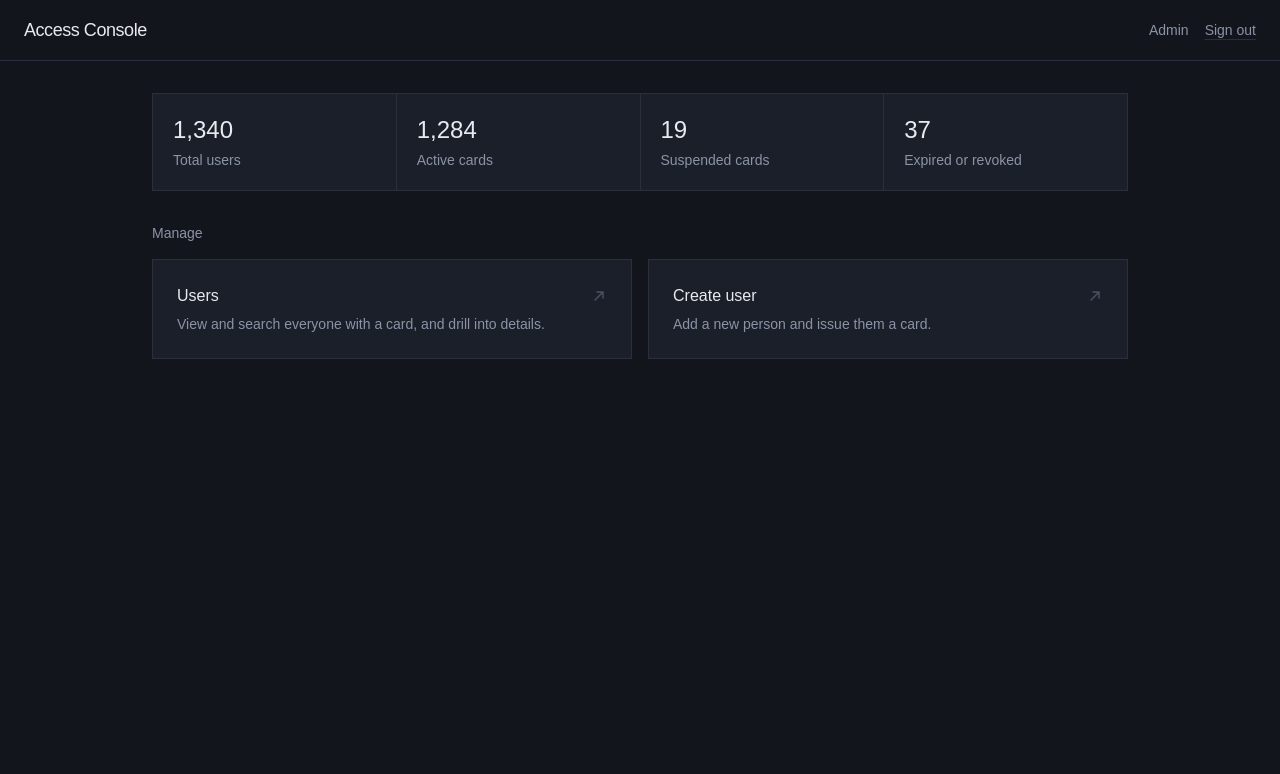
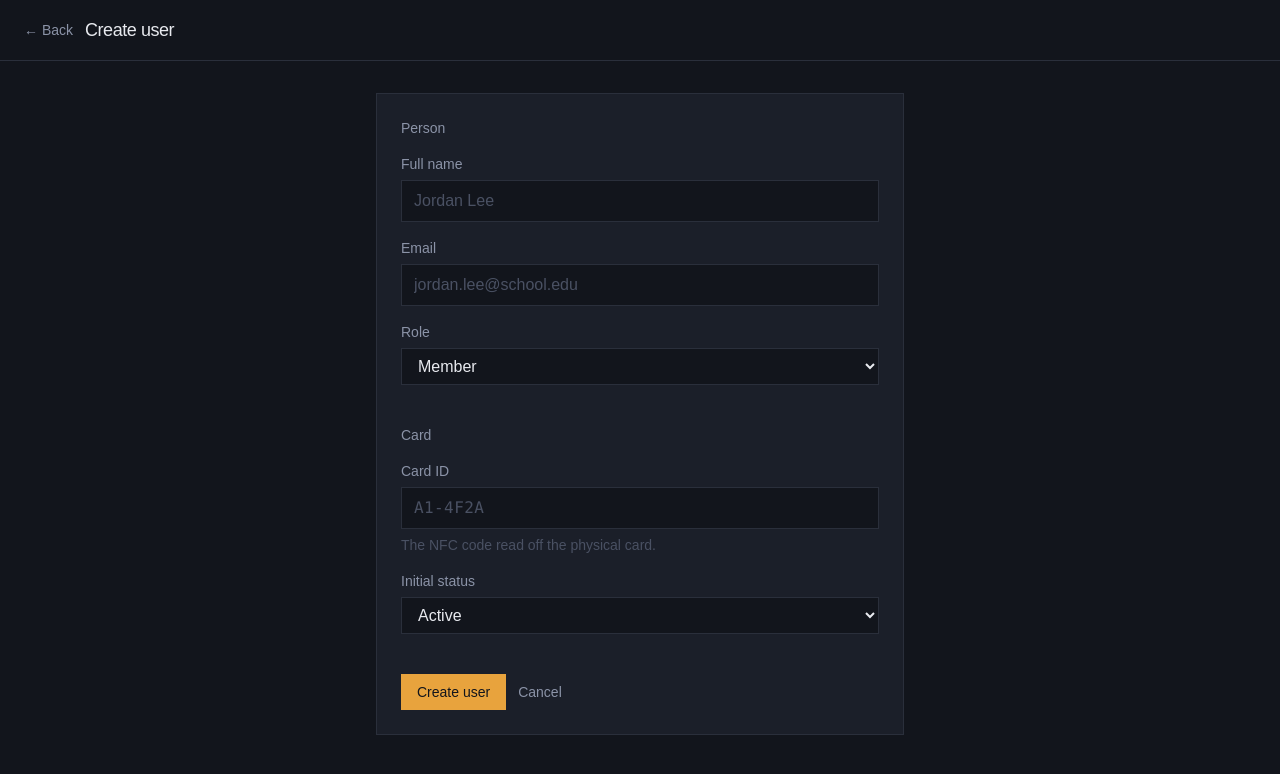
Before and after one commit to Kevuhn/attendance-frontend, a React (Vite) app in the folder attendance-frontend/: page /admin/createUser in a window 1280 px wide. Before the commit this address led to /. Shown: the top 774 px of the page. Built offline with nearby package versions, Linux system fonts and the light colour scheme.

Commit message:
feat: add create user page

```diff
--- a/attendance-frontend/src/App.tsx
+++ b/attendance-frontend/src/App.tsx
@@ -1,16 +1,17 @@
 import { BrowserRouter, Routes, Route, Navigate } from "react-router-dom";
 import UserLogin from "./routes/userLogin";
 import AdminDashboard from "./routes/adminDashboard";
+import CreateUser from "./routes/createUser";
 
 export default function App() {
   return (
     <BrowserRouter>
       <Routes>
         <Route path="/login" element={<UserLogin />} />
-        <Route path="/" element={<AdminDashboard />} />
-
+        <Route path="/admin" element={<AdminDashboard />} />
+        <Route path="/admin/createUser" element={<CreateUser />} />
         {/* unmatched URLs fall back to the dashboard */}
-        <Route path="*" element={<Navigate to="/" replace />} />
+        <Route path="*" element={<Navigate to="/login" replace />} />
       </Routes>
     </BrowserRouter>
   );
--- /dev/null
+++ b/attendance-frontend/src/routes/createUser.tsx
@@ -0,0 +1,212 @@
+import { useState, type FormEvent } from "react";
+import { Link, useNavigate } from "react-router-dom";
+
+type Role = "admin" | "staff" | "member";
+type CardStatus = "Active" | "Suspended";
+
+type FormValues = {
+  name: string;
+  email: string;
+  role: Role;
+  cardId: string;
+  cardStatus: CardStatus;
+};
+
+type FormErrors = Partial<Record<keyof FormValues, string>>;
+
+const initialValues: FormValues = {
+  name: "",
+  email: "",
+  role: "member",
+  cardId: "",
+  cardStatus: "Active",
+};
+
+export default function createUser() {
+  const navigate = useNavigate();
+  const [values, setValues] = useState<FormValues>(initialValues);
+  const [errors, setErrors] = useState<FormErrors>({});
+  const [isSubmitting, setIsSubmitting] = useState(false);
+  const [submitError, setSubmitError] = useState("");
+
+  function update<K extends keyof FormValues>(key: K, value: FormValues[K]) {
+    setValues((prev) => ({ ...prev, [key]: value }));
+  }
+
+  function validate(v: FormValues): FormErrors {
+    const next: FormErrors = {};
+    if (!v.name.trim()) next.name = "Enter a name";
+    if (!v.email.trim()) next.email = "Enter an email";
+    else if (!/^\S+@\S+\.\S+$/.test(v.email)) next.email = "Enter a valid email";
+    if (!v.cardId.trim()) next.cardId = "Enter a card ID";
+    return next;
+  }
+
+  // Stub for now — swap in a real POST /admin/users call once the backend is ready.
+  async function onSubmit(e: FormEvent) {
+    e.preventDefault();
+    setSubmitError("");
+
+    const nextErrors = validate(values);
+    setErrors(nextErrors);
+    if (Object.keys(nextErrors).length > 0) return;
+
+    setIsSubmitting(true);
+    try {
+      await new Promise((resolve) => setTimeout(resolve, 600));
+      console.log("create user", values);
+      navigate("/admin/users");
+    } catch {
+      setSubmitError("Something went wrong creating this user. Try again.");
+    } finally {
+      setIsSubmitting(false);
+    }
+  }
+
+  return (
+    <div
+      className="min-h-screen bg-[#12151C] text-[#E8EAEF]"
+      style={{ fontFamily: "'IBM Plex Sans', sans-serif" }}
+    >
+      <header className="flex items-center gap-3 border-b border-[#2A2F3B] px-6 py-4">
+        <Link
+          to="/admin/users"
+          className="text-sm text-[#8B93A7] hover:text-[#E8EAEF]"
+          aria-label="Back to users"
+        >
+          ← Back
+        </Link>
+        <h1
+          className="text-lg font-medium tracking-tight"
+          style={{ fontFamily: "'Space Grotesk', sans-serif" }}
+        >
+          Create user
+        </h1>
+      </header>
+
+      <main className="mx-auto max-w-xl px-6 py-8">
+        <form
+          onSubmit={onSubmit}
+          noValidate
+          className="border border-[#2A2F3B] bg-[#1B1F29] p-6"
+        >
+          <fieldset className="mb-6">
+            <legend className="mb-4 text-sm text-[#8B93A7]">Person</legend>
+
+            <Field label="Full name" error={errors.name}>
+              <input
+                type="text"
+                value={values.name}
+                onChange={(e) => update("name", e.target.value)}
+                className={inputClass(!!errors.name)}
+                placeholder="Jordan Lee"
+              />
+            </Field>
+
+            <Field label="Email" error={errors.email}>
+              <input
+                type="email"
+                value={values.email}
+                onChange={(e) => update("email", e.target.value)}
+                className={inputClass(!!errors.email)}
+                placeholder="jordan.lee@school.edu"
+              />
+            </Field>
+
+            <Field label="Role">
+              <select
+                value={values.role}
+                onChange={(e) => update("role", e.target.value as Role)}
+                className={inputClass(false)}
+              >
+                <option value="member">Member</option>
+                <option value="staff">Staff</option>
+                <option value="admin">Admin</option>
+              </select>
+            </Field>
+          </fieldset>
+
+          <fieldset className="mb-6">
+            <legend className="mb-4 text-sm text-[#8B93A7]">Card</legend>
+
+            <Field
+              label="Card ID"
+              error={errors.cardId}
+              hint="The NFC code read off the physical card."
+            >
+              <input
+                type="text"
+                value={values.cardId}
+                onChange={(e) => update("cardId", e.target.value)}
+                className={`${inputClass(!!errors.cardId)} font-mono tracking-wide`}
+                placeholder="A1-4F2A"
+              />
+            </Field>
+
+            <Field label="Initial status">
+              <select
+                value={values.cardStatus}
+                onChange={(e) => update("cardStatus", e.target.value as CardStatus)}
+                className={inputClass(false)}
+              >
+                <option value="Active">Active</option>
+                <option value="Suspended">Suspended</option>
+              </select>
+            </Field>
+          </fieldset>
+
+          {submitError && (
+            <p className="mb-4 text-sm text-[#E8756A]">{submitError}</p>
+          )}
+
+          <div className="flex items-center gap-3">
+            <button
+              type="submit"
+              disabled={isSubmitting}
+              className="bg-[#E8A33D] px-4 py-2 text-sm font-medium text-[#12151C] transition-colors hover:bg-[#F0B25A] focus-visible:outline focus-visible:outline-2 focus-visible:outline-offset-2 focus-visible:outline-[#E8A33D] disabled:opacity-60"
+            >
+              {isSubmitting ? "Creating…" : "Create user"}
+            </button>
+            <Link
+              to="/admin/users"
+              className="text-sm text-[#8B93A7] hover:text-[#E8EAEF]"
+            >
+              Cancel
+            </Link>
+          </div>
+        </form>
+      </main>
+    </div>
+  );
+}
+
+function Field({
+  label,
+  error,
+  hint,
+  children,
+}: {
+  label: string;
+  error?: string;
+  hint?: string;
+  children: React.ReactNode;
+}) {
+  return (
+    <div className="mb-4">
+      <label className="mb-1.5 block text-sm text-[#8B93A7]">{label}</label>
+      {children}
+      {hint && !error && (
+        <p className="mt-1.5 text-sm text-[#4A5163]">{hint}</p>
+      )}
+      {error && <p className="mt-1.5 text-sm text-[#E8756A]">{error}</p>}
+    </div>
+  );
+}
+
+function inputClass(hasError: boolean) {
+  return `w-full border bg-[#12151C] px-3 py-2 text-[#E8EAEF] outline-none placeholder:text-[#4A5163] focus-visible:ring-1 ${
+    hasError
+      ? "border-[#E8756A] focus-visible:border-[#E8756A] focus-visible:ring-[#E8756A]"
+      : "border-[#2A2F3B] focus-visible:border-[#E8A33D] focus-visible:ring-[#E8A33D]"
+  }`;
+}
```
